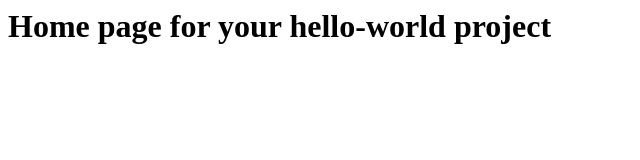
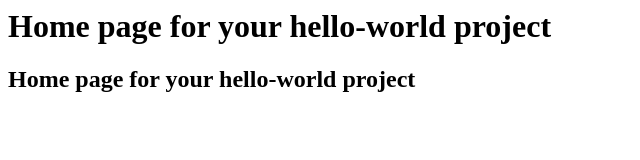
Before and after one commit to hemadriramaraju/hello-world, a plain HTML site: page index.html in a window 1280 px wide. Shown: the whole page, without its empty margins (0-640 px from the left). Drawn offline with Linux system fonts and the light colour scheme.

Commit message:
change to home page

```diff
--- a/index.html
+++ b/index.html
@@ -2,5 +2,6 @@
 
 <body>
 <h1>Home page for your hello-world project </h1>
+<h2>Home page for your hello-world project </h2>
 </body>
 </html>
```
